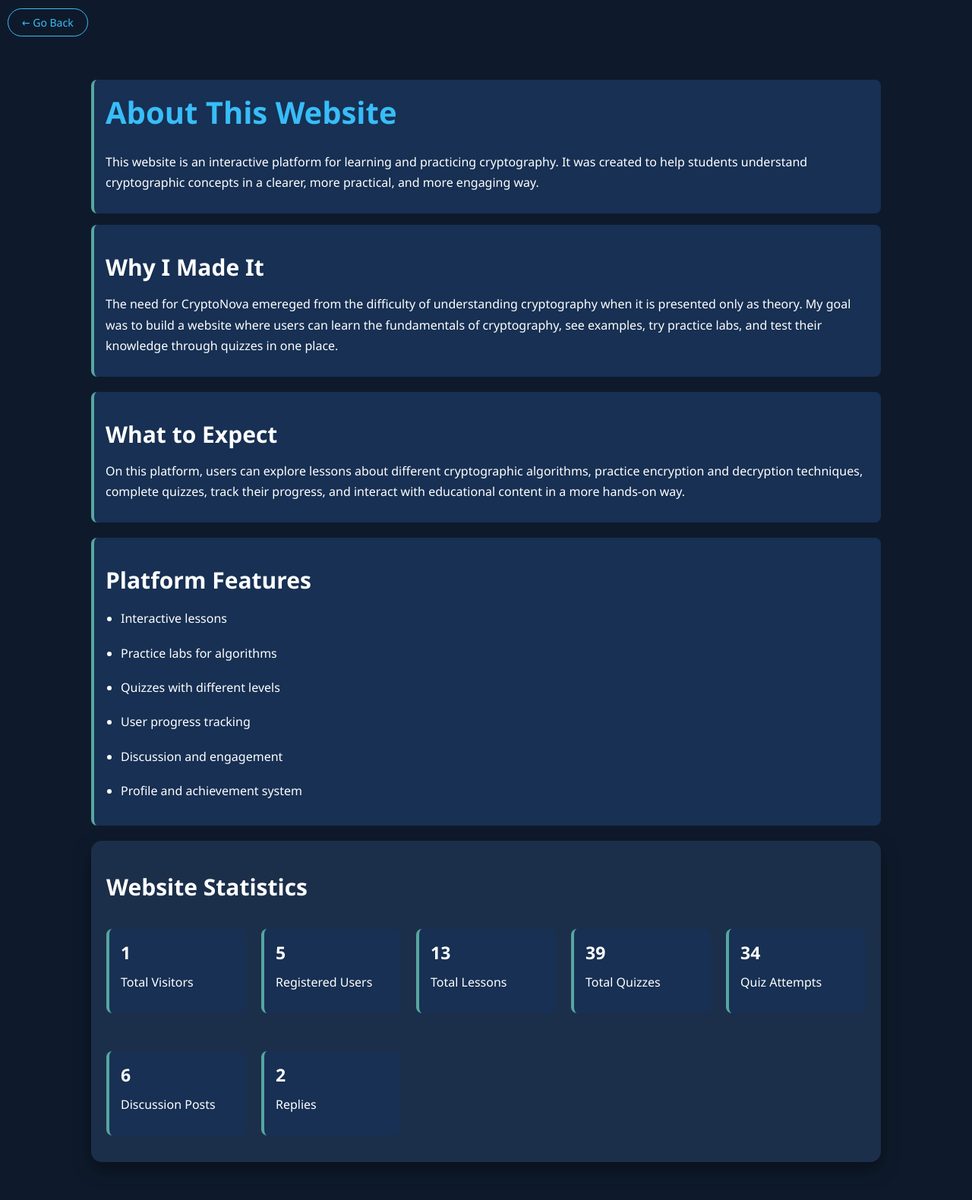
After one commit to mimi6404/cryptonova, a Django app: page /about/ in a window 1280 px wide. The commit adds this page. Shown: the whole page at 76% size. Run offline with Django 5.2, Linux system fonts and the light colour scheme; data comes from the database, SQL or seed files in the repository; both versions use the stored data as it was after the commit.

Commit message:
about page and fixes

```diff
--- a/accounts/admin.py
+++ b/accounts/admin.py
@@ -1,7 +1,7 @@
 from django.contrib import admin
 from .models import (
     Profile, Category, Lesson, Quiz, Question, QuizResult,
-    DiscussionPost, Reply, QuizProgress, Certificate, Badge
+    DiscussionPost, Reply, QuizProgress, Certificate, Badge,SiteVisit
 )
 
 
@@ -97,3 +97,7 @@ class ReplyAdmin(admin.ModelAdmin):
     def short_content(self, obj):
         return obj.content[:50]
     short_content.short_description = 'Content'
+
+@admin.register(SiteVisit)
+class SiteVisitAdmin(admin.ModelAdmin):
+    list_display = ['ip_address', 'visited_at']
--- /dev/null
+++ b/accounts/templates/accounts/about.html
@@ -0,0 +1,96 @@
+{% load static %}
+<!DOCTYPE html>
+<html lang="en">
+<head>
+    <meta charset="UTF-8">
+    <meta name="viewport" content="width=device-width, initial-scale=1.0">
+    <title>About - Cryptography Platform</title>
+    <link rel="stylesheet" href="{% static 'css/styles.css' %}">
+</head>
+<body>
+
+<br>
+<div class="back-wrapper">
+    <a href="{% url 'home' %}" class="back-btn">← Go Back</a>
+</div>
+
+<div class="container">
+
+    <div class="box input-text" class="card">
+        <h1>About This Website</h1>
+        <p>
+            This website is an interactive platform for learning and practicing cryptography.
+            It was created to help students understand cryptographic concepts in a clearer,
+            more practical, and more engaging way.
+        </p>
+    </div>
+
+    <div class="box input-text" class="card">
+        <h2>Why I Made It</h2>
+        <p>
+            The need for CryptoNova emereged from the difficulty of understanding cryptography when it is
+            presented only as theory. My goal was to build a website where users can learn the
+            fundamentals of cryptography, see examples, try practice labs, and test their knowledge
+            through quizzes in one place.
+        </p>
+    </div>
+
+    <div  class="box input-text" class="card" style="margin-top:20px;" class="box input-text">
+        <h2>What to Expect</h2>
+        <p>
+            On this platform, users can explore lessons about different cryptographic algorithms,
+            practice encryption and decryption techniques, complete quizzes, track their progress,
+            and interact with educational content in a more hands-on way.
+        </p>
+    </div>
+
+    <div class="box input-text" class="card" style="margin-top:20px;">
+        <h2>Platform Features</h2>
+        <ul style="padding-left: 20px; line-height: 1.9;">
+            <li>Interactive lessons</li>
+            <li>Practice labs for algorithms</li>
+            <li>Quizzes with different levels</li>
+            <li>User progress tracking</li>
+            <li>Discussion and engagement</li>
+            <li>Profile and achievement system</li>
+        </ul>
+    </div>
+
+    <div  class="card" style="margin-top:20px;">
+        <h2>Website Statistics</h2>
+        <div class="stats-grid">
+            <div class="box input-text" class="stat-box">
+                <h3>{{ stats.total_visitors }}</h3>
+                <p>Total Visitors</p>
+            </div>
+            <div  class="box input-text" class="stat-box">
+                <h3>{{ stats.total_users }}</h3>
+                <p>Registered Users</p>
+            </div>
+            <div class="box input-text" class="stat-box">
+                <h3>{{ stats.total_lessons }}</h3>
+                <p>Total Lessons</p>
+            </div>
+            <div  class="box input-text"class="stat-box">
+                <h3>{{ stats.total_quizzes }}</h3>
+                <p>Total Quizzes</p>
+            </div>
+            <div  class="box input-text"class="stat-box">
+                <h3>{{ stats.total_attempts }}</h3>
+                <p>Quiz Attempts</p>
+            </div>
+            <div class="box input-text" class="stat-box">
+                <h3>{{ stats.total_posts }}</h3>
+                <p>Discussion Posts</p>
+            </div>
+            <div class="box input-text" class="stat-box">
+                <h3>{{ stats.total_replies }}</h3>
+                <p>Replies</p>
+            </div>
+        </div>
+    </div>
+
+</div>
+
+</body>
+</html>
--- a/accounts/templates/accounts/home.html
+++ b/accounts/templates/accounts/home.html
@@ -1,3 +1,4 @@
+{% load static %}
 <!DOCTYPE html>
 <html lang="en">
 <head>
@@ -141,6 +142,7 @@
 }
 
     </style>
+
 </head>
 <body>
 
@@ -150,6 +152,7 @@
             <h2><span class="nova-glow">CryptoNova</span></h2>
         </div>
         <div class="menu">
+            <a href="{% url 'about' %}" class="nav-link">About us</a>
             <a href="{% url 'register' %}" class="nav-link">Register</a>
             <a href="{% url 'login' %}" class="nav-link">Login</a>
             <a href="{% url 'lessons' %}" class="nav-link">Lessons</a>
--- a/accounts/urls.py
+++ b/accounts/urls.py
@@ -31,4 +31,5 @@ urlpatterns = [
     path('discussion/', views.discussion, name='discussion'),
     path('dashboard/', views.dashboard, name='dashboard'),
     path('profile/', views.profile, name='profile'),
+    path('about/', views.about, name='about'),
 ]
--- a/accounts/views.py
+++ b/accounts/views.py
@@ -2,6 +2,7 @@ from django.shortcuts import render, redirect
 from .forms import RegisterForm
 from django.shortcuts import get_object_or_404
 from django.contrib.auth import login
+from django.contrib.auth.models import User
 from django.contrib.auth.decorators import login_required
 from django.db.models import Avg, Max, Count, Sum
 from django.db.models import F
@@ -15,7 +16,8 @@ from .models import (
     Badge,
     DiscussionPost,
     Reply,
-    Lesson
+    Lesson,
+    SiteVisit
 )
 
 def register(request):
@@ -32,6 +34,16 @@ def register(request):
 
 
 def home(request):
+    if not request.session.get('visited_home', False):
+        x_forwarded_for = request.META.get('HTTP_X_FORWARDED_FOR')
+        if x_forwarded_for:
+            ip = x_forwarded_for.split(',')[0]
+        else:
+            ip = request.META.get('REMOTE_ADDR')
+
+        SiteVisit.objects.create(ip_address=ip)
+        request.session['visited_home'] = True
+
     return render(request, 'accounts/home.html')
 
 
@@ -319,3 +331,15 @@ def lesson_quizzes(request, lesson_id):
         "intermediate_passed": intermediate_passed,
         "advanced_passed": advanced_passed
     })
+def about(request):
+    stats = {
+        'total_users': User.objects.count(),
+        'total_lessons': Lesson.objects.count(),
+        'total_quizzes': Quiz.objects.count(),
+        'total_attempts': QuizResult.objects.count(),
+        'total_posts': DiscussionPost.objects.count(),
+        'total_replies': Reply.objects.count(),
+        'total_visitors': SiteVisit.objects.count(),
+    }
+
+    return render(request, 'accounts/about.html', {'stats': stats})
--- a/static/css/styles.css
+++ b/static/css/styles.css
@@ -433,3 +433,28 @@ input[type="radio"] {
     color: white;
     box-shadow: 0 4px 12px rgba(0,0,0,0.2);
 }
+.stats-grid {
+    display: grid;
+    grid-template-columns: repeat(auto-fit, minmax(180px, 1fr));
+    gap: 20px;
+    margin-top: 20px;
+}
+
+.stat-box {
+    background: #243b5a;
+    border-radius: 12px;
+    padding: 20px;
+    text-align: center;
+    box-shadow: 0 4px 12px rgba(0, 0, 0, 0.25);
+}
+
+.stat-box h3 {
+    font-size: 32px;
+    color: #38bdf8;
+    margin-bottom: 8px;
+}
+
+.stat-box p {
+    font-size: 16px;
+    color: white;
+}
```
Also changed, not shown: accounts/models.py (+7 -0 lines), accounts/migrations/0005_sitevisit.py (added), db.sqlite3.
